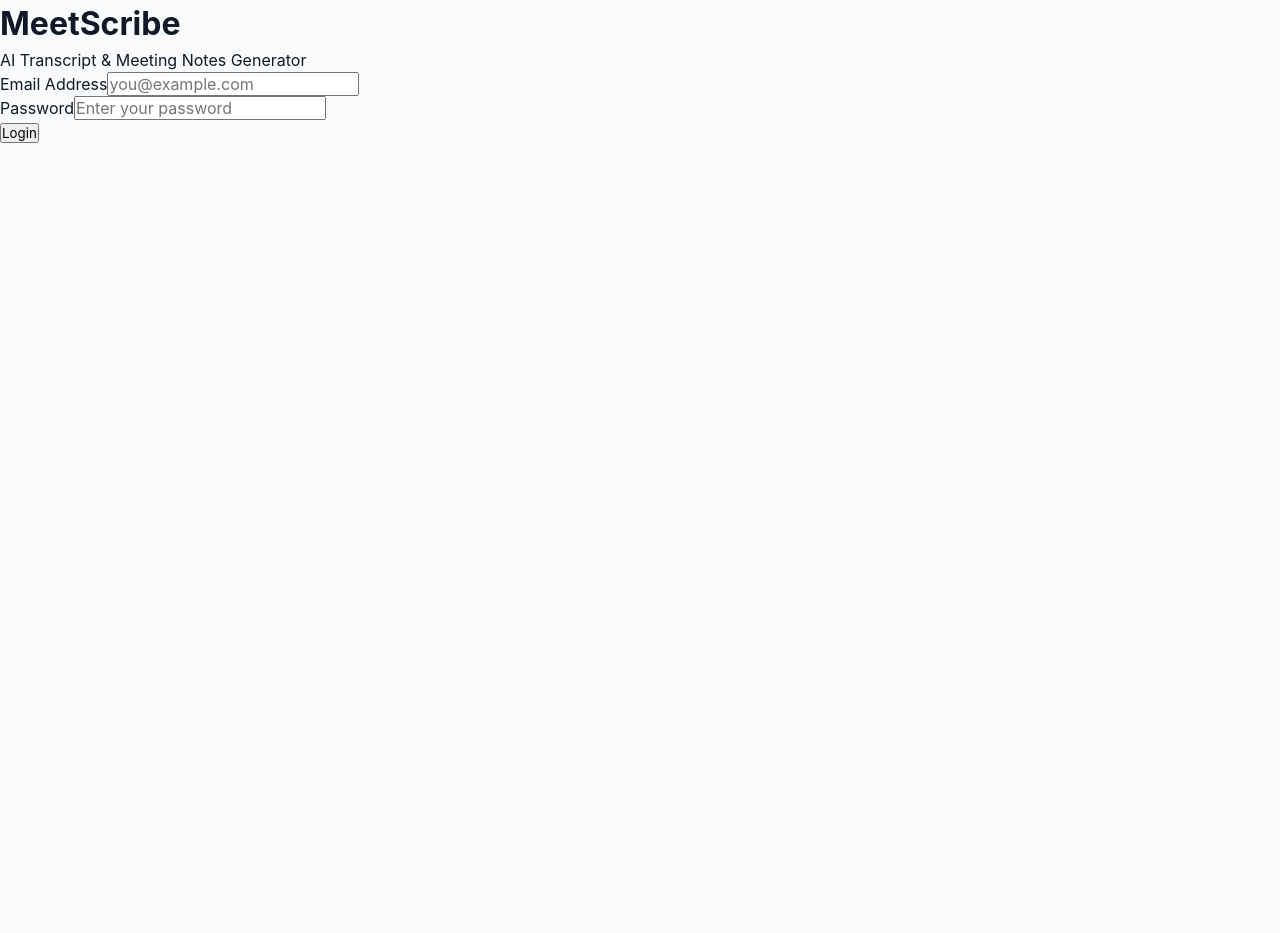
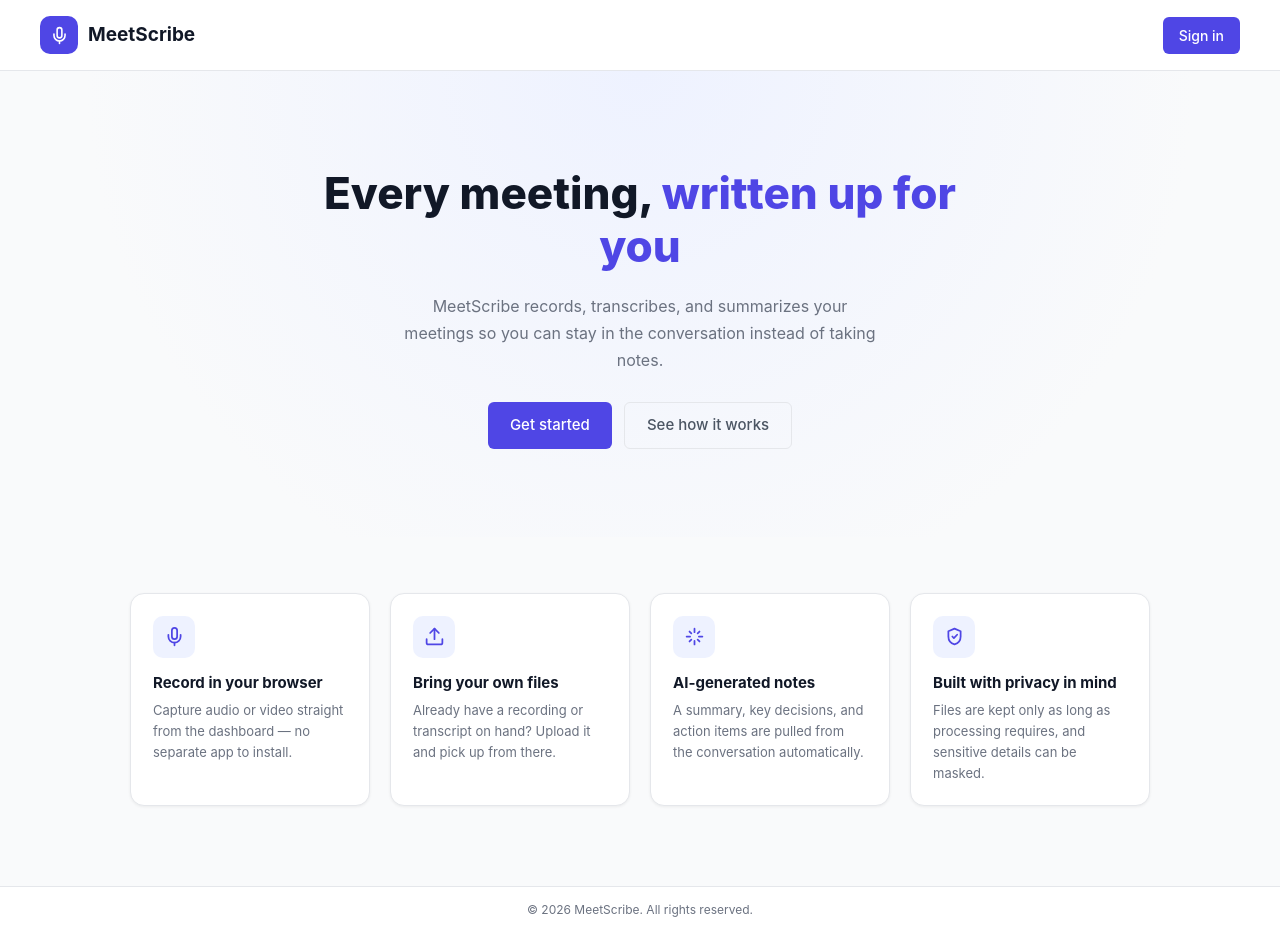
Before and after one commit to Huy2411SCH/ICT308-Project-2, a React (Vite) app in the folder MeetScribe/: page / in a window 1280 px wide. Before the commit this address led to /login. Before the commit the page ends 800 px from the top, so only its background shows below. Built offline with nearby package versions, Linux system fonts and the light colour scheme.

Commit message:
testing home page design

```diff
--- a/MeetScribe/src/App.jsx
+++ b/MeetScribe/src/App.jsx
@@ -7,6 +7,7 @@
 import ProtectedRoute from './components/ProtectedRoute'
 
 // Import pages (we'll create these)
+import Home from './pages/Home'
 import Login from './pages/Login'
 import Dashboard from './pages/Dashboard'
 
@@ -81,11 +82,11 @@
           />
         </Route>
 
-        {/* Redirect root to dashboard or login */}
+        {/* Landing page for visitors; signed-in users skip straight to the dashboard */}
         <Route
           path="/"
           element={
-            user ? <Navigate to="/dashboard" /> : <Navigate to="/login" />
+            user ? <Navigate to="/dashboard" /> : <Home />
           }
         />
 
--- /dev/null
+++ b/MeetScribe/src/components/HomeHeader.css
@@ -0,0 +1,42 @@
+.home-header {
+  display: flex;
+  align-items: center;
+  justify-content: space-between;
+  padding: 16px 40px;
+  background: var(--color-surface);
+  border-bottom: 1px solid var(--color-border);
+}
+
+.home-header .brand {
+  display: flex;
+  align-items: center;
+  gap: 10px;
+}
+
+.home-header .brand-icon {
+  display: flex;
+  align-items: center;
+  justify-content: center;
+  width: 38px;
+  height: 38px;
+  border-radius: var(--radius-md);
+  background: var(--color-primary);
+  color: #fff;
+}
+
+.home-header .brand-icon svg {
+  width: 19px;
+  height: 19px;
+}
+
+.home-header .brand-name {
+  font-size: 19px;
+  font-weight: 700;
+  color: var(--color-text-primary);
+}
+
+@media (max-width: 560px) {
+  .home-header {
+    padding: 14px 20px;
+  }
+}
--- /dev/null
+++ b/MeetScribe/src/components/HomeHeader.jsx
@@ -0,0 +1,21 @@
+import { Link } from 'react-router-dom'
+import { MicIcon } from './icons'
+import './HomeHeader.css'
+
+// Nav bar for the public landing page — just the brand and a sign-in link,
+// unlike the authenticated app-header which carries an account menu.
+export default function HomeHeader() {
+  return (
+    <nav className="home-header">
+      <span className="brand">
+        <span className="brand-icon">
+          <MicIcon />
+        </span>
+        <span className="brand-name">MeetScribe</span>
+      </span>
+      <Link to="/login" className="btn btn-primary">
+        Sign in
+      </Link>
+    </nav>
+  )
+}
--- a/MeetScribe/src/components/icons.jsx
+++ b/MeetScribe/src/components/icons.jsx
@@ -117,3 +117,20 @@
     </svg>
   )
 }
+
+export function SparklesIcon(props) {
+  return (
+    <svg {...defaultProps} {...props}>
+      <path d="M12 3v4M12 17v4M3 12h4M17 12h4M6.3 6.3l2.1 2.1M15.6 15.6l2.1 2.1M17.7 6.3l-2.1 2.1M8.4 15.6l-2.1 2.1" />
+    </svg>
+  )
+}
+
+export function ShieldIcon(props) {
+  return (
+    <svg {...defaultProps} {...props}>
+      <path d="M12 3l7 3v6c0 4.5-2.9 7.9-7 9-4.1-1.1-7-4.5-7-9V6z" />
+      <path d="M9.5 12l1.8 1.8L15 10" />
+    </svg>
+  )
+}
--- /dev/null
+++ b/MeetScribe/src/pages/Home.css
@@ -0,0 +1,112 @@
+.home-page {
+  display: flex;
+  flex-direction: column;
+  min-height: 100vh;
+}
+
+/* ---- Hero ---- */
+.home-hero {
+  display: flex;
+  flex-direction: column;
+  align-items: center;
+  text-align: center;
+  gap: 20px;
+  padding: 96px 24px 88px;
+  background: radial-gradient(circle at 50% 0%, var(--color-primary-light) 0%, var(--color-bg) 70%);
+}
+
+.home-hero h1 {
+  max-width: 640px;
+  font-size: 44px;
+  font-weight: 800;
+  line-height: 1.2;
+  color: var(--color-text-primary);
+}
+
+.home-hero h1 span {
+  color: var(--color-primary);
+}
+
+.home-hero p {
+  max-width: 480px;
+  font-size: 16px;
+  color: var(--color-text-muted);
+  line-height: 1.7;
+}
+
+.home-hero-actions {
+  display: flex;
+  gap: 12px;
+  flex-wrap: wrap;
+  justify-content: center;
+  margin-top: 8px;
+}
+
+/* ---- Features ---- */
+.home-features {
+  display: grid;
+  grid-template-columns: repeat(4, 1fr);
+  gap: 20px;
+  max-width: 1100px;
+  width: 100%;
+  margin: 0 auto;
+  padding: 56px 40px 80px;
+  flex: 1;
+}
+
+.feature-card {
+  padding: 22px;
+  background: var(--color-surface);
+  border: 1px solid var(--color-border);
+  border-radius: var(--radius-lg);
+  box-shadow: var(--shadow-sm);
+}
+
+.feature-icon {
+  display: flex;
+  align-items: center;
+  justify-content: center;
+  width: 42px;
+  height: 42px;
+  margin-bottom: 14px;
+  border-radius: var(--radius-md);
+  background: var(--color-primary-light);
+  color: var(--color-primary);
+}
+
+.feature-icon svg {
+  width: 21px;
+  height: 21px;
+}
+
+.feature-card h3 {
+  font-size: 15px;
+  font-weight: 700;
+  color: var(--color-text-primary);
+  margin-bottom: 6px;
+}
+
+.feature-card p {
+  font-size: 13px;
+  color: var(--color-text-muted);
+  line-height: 1.6;
+}
+
+@media (max-width: 900px) {
+  .home-features {
+    grid-template-columns: repeat(2, 1fr);
+  }
+}
+
+@media (max-width: 560px) {
+  .home-hero {
+    padding: 64px 20px 56px;
+  }
+  .home-hero h1 {
+    font-size: 32px;
+  }
+  .home-features {
+    grid-template-columns: 1fr;
+    padding: 40px 20px 56px;
+  }
+}
--- /dev/null
+++ b/MeetScribe/src/pages/Home.jsx
@@ -0,0 +1,70 @@
+import { Link } from 'react-router-dom'
+import { MicIcon, UploadCloudIcon, SparklesIcon, ShieldIcon } from '../components/icons'
+import HomeHeader from '../components/HomeHeader'
+import Footer from '../components/Footer'
+import './Home.css'
+
+// What we show off on the landing page. Kept as data so the section below
+// stays a simple map instead of four near-identical blocks of markup.
+const FEATURES = [
+  {
+    icon: MicIcon,
+    title: 'Record in your browser',
+    description: 'Capture audio or video straight from the dashboard — no separate app to install.',
+  },
+  {
+    icon: UploadCloudIcon,
+    title: 'Bring your own files',
+    description: 'Already have a recording or transcript on hand? Upload it and pick up from there.',
+  },
+  {
+    icon: SparklesIcon,
+    title: 'AI-generated notes',
+    description: 'A summary, key decisions, and action items are pulled from the conversation automatically.',
+  },
+  {
+    icon: ShieldIcon,
+    title: 'Built with privacy in mind',
+    description: 'Files are kept only as long as processing requires, and sensitive details can be masked.',
+  },
+]
+
+export default function Home() {
+  return (
+    <div className="home-page">
+      <HomeHeader />
+
+      <section className="home-hero">
+        <h1>
+          Every meeting, <span>written up for you</span>
+        </h1>
+        <p>
+          MeetScribe records, transcribes, and summarizes your meetings so you can stay in the
+          conversation instead of taking notes.
+        </p>
+        <div className="home-hero-actions">
+          <Link to="/login" className="btn btn-primary btn-lg">
+            Get started
+          </Link>
+          <a href="#features" className="btn btn-outline btn-lg">
+            See how it works
+          </a>
+        </div>
+      </section>
+
+      <section className="home-features" id="features">
+        {FEATURES.map(({ icon: Icon, title, description }) => (
+          <div className="feature-card" key={title}>
+            <span className="feature-icon">
+              <Icon />
+            </span>
+            <h3>{title}</h3>
+            <p>{description}</p>
+          </div>
+        ))}
+      </section>
+
+      <Footer />
+    </div>
+  )
+}
```
